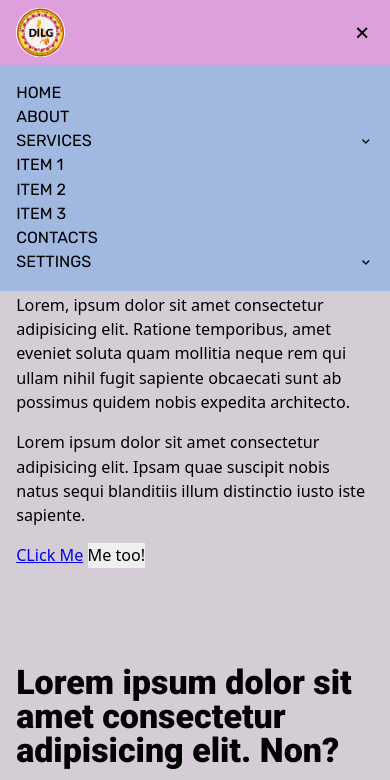
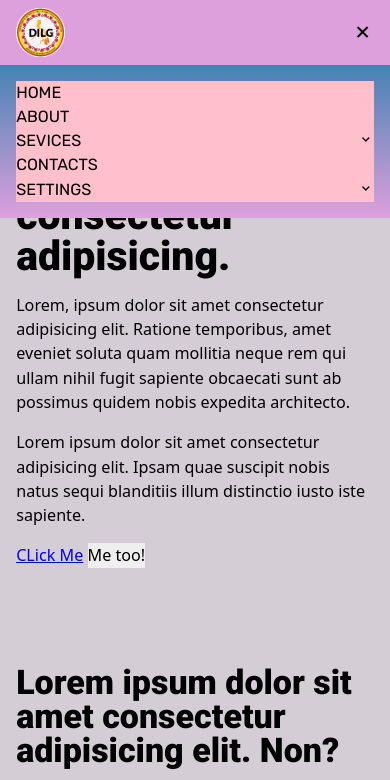
Before and after one commit to newbie-dev-freyl/PROJ-1, a website: page index.html in a window 390 px wide. Both pictures are taken after a click on the element 362 px from the left and 32 px from the top of the page. Shown: the top 780 px of the page. Drawn offline with nearby package versions, Linux system fonts and the light colour scheme; files that its build step writes are made by us from their sources.

Commit message:
remove components class toggle and toggle-menu

```diff
--- a/index.html
+++ b/index.html
@@ -18,44 +18,45 @@
                         <div class="brand-logo | round">
                             <img class="" src="./src/assets/images/brand-logo-1.png" alt="">
                         </div>
-                        <div class="toggle">
+                        <div class="nav-top__toggle">
                             <i class="bx bx-x"></i>
                             <i class="bx bx-menu"></i>
                         </div>
-                        <nav class="nav-top | toggle-menu" data-transform="bottom">
+                        <nav class="nav-top" data-transform-type="bottom">
                             <ul class="nav-top__list" role="list">
-                                <li>
-                                    <a href="#" data-toggle="false">home
+                                <li class="nav-top__item">
+                                    <a class="nav-top__link" href="#" data-toggle="false">home
                                         <span><i class="bx bx-chevron-down"></i></span>
                                     </a>
                                 </li>
 
-                                <li>
-                                    <a href="#" data-toggle="false">about
+                                <li class="nav-top__item">
+                                    <a class="nav-top__link" href="#" data-toggle="false">about
                                         <span><i class="bx bx-chevron-down"></i></span>
                                     </a>
                                 </li>
 
-                                <li>
-                                    <a href="#" data-toggle="true">services
+                                <li class="nav-top__item">
+                                    <a class="nav-top__link" href="#" data-toggle="true">sevices
                                         <span><i class="bx bx-chevron-down"></i></span>
                                     </a>
-
-                                    <ul class="sub__list" role="list">
+                                    <ul class="nav-top__sublist | toggle-menu" role="list">
                                         <li><a href="#"></a>Item 1</li>
                                         <li><a href="#"></a>Item 2</li>
                                         <li><a href="#"></a>Item 3</li>
                                     </ul>
                                 </li>
 
-                                <li>
-                                    <a href="#" data-toggle="false">contacts
+
+
+                                <li class="nav-top__item">
+                                    <a class="nav-top__link" href="#" data-toggle="false">contacts
                                         <span><i class="bx bx-chevron-down"></i></span>
                                     </a>
                                 </li>
 
-                                <li>
-                                    <a href="#" data-toggle="true">settings
+                                <li class="nav-top__item">
+                                    <a class="nav-top__link" href="#" data-toggle="true">settings
                                         <span><i class="bx bx-chevron-down"></i></span>
                                     </a>
                                 </li>
--- a/src/js/myscript.js
+++ b/src/js/myscript.js
@@ -1,13 +1,14 @@
-const toggleMenu = document.querySelector('.toggle-menu');
+const toggle = document.querySelector('.nav-top__toggle');
+const toggleMenu = document.querySelector('.nav-top__toggle + *');
 
-const toggle = document.querySelector('.toggle');
-const toggleIcons = toggle.querySelectorAll('i');
+toggle.addEventListener('click', () => {
+    toggle.toggleAttribute('toggled');
+    toggleMenu.toggleAttribute('reveal');
+})
 
-
-toggleIcons.forEach((icon) => {
-    icon.addEventListener('click', () => {
-        toggleIcons[0].classList.toggle('show-icon');
-        toggleIcons[1].classList.toggle('hide-icon');
-        toggleMenu.classList.toggle('show-menu');
-    })
+window.addEventListener('resize', () => {
+    if (document.documentElement.getBoundingClientRect().width > 600 ) {
+        toggle.removeAttribute('toggled');
+        toggleMenu.removeAttribute('reveal');
+    }
 })
--- a/src/scss/abstracts/_breakpoints.scss
+++ b/src/scss/abstracts/_breakpoints.scss
@@ -1,5 +1,5 @@
 $breakpoints: (
-    mobile: 37.5em,
-    tablet: 56em,
-    desktop: 75em,
+    tablet: 37.5em,
+    desktop: 56em,
+    xl: 75em,
 );
--- a/src/scss/base/_global-reset.scss
+++ b/src/scss/base/_global-reset.scss
@@ -59,4 +59,13 @@ body {
     background-color: rgb(213, 205, 213);
     font-family: var(--ff-primary);
     font-size: var(--fs-400);
+    overflow-x: hidden;
+
+    @include breakpoint(tablet) {
+        background: pink;;
+    }
+
+    @include breakpoint(desktop) {
+        background: green;
+    }
 }
--- a/src/scss/components/_index.scss
+++ b/src/scss/components/_index.scss
@@ -1,4 +1,4 @@
 @forward 'header';
 @forward 'nav-top';
-@forward 'toggle';
-@forward 'toggle-menu';
+// @forward 'toggle';
+// @forward 'toggle-menu';
--- a/src/scss/components/_nav-top.scss
+++ b/src/scss/components/_nav-top.scss
@@ -1,56 +1,133 @@
 @use '../abstracts/' as *;
 
+// div nav top toggle
+.nav-top__toggle {
+    position: relative;
+    display: grid;
+    font-size: var(--size-5);
+    opacity: 1;
+    cursor: pointer;
+    pointer-events: auto;
+
+    @include breakpoint(tablet) {
+        opacity: 0;
+        pointer-events: none;
+
+    }
+
+    >* {
+        transition: transform 300ms, opacity 200ms;
+    }
+
+    >*:first-child {
+        position: absolute;
+        place-self: center;
+        opacity: 0;
+        transform: rotate(0);
+    }
+
+    >*:last-child {
+        opacity: 1;
+        transform: rotate(0deg);
+    }
+
+
+}
+
+.nav-top__toggle[toggled] {
+
+    >*:first-child {
+        opacity: 1;
+        transform: rotate(90deg);
+    }
+
+    >*:last-child {
+        opacity: 0;
+        transform: rotate(90deg);
+    }
+}
+
+// nav nav-top
 .nav-top {
-    background: #a1b8e1;
+    background: linear-gradient(steelblue, plum);
+    position: absolute;
+    top: 100%;
     width: 100%;
-    padding-block: var(--size-4);
-    padding-inline: var(--size-4);
-    margin-inline: calc((var(--size-6) * -1)/2);
-    z-index: 999;
+    margin-left: calc((var(--size-6)* -1)/2);
+    padding: var(--size-4);
 
     font-family: var(--ff-nav);
     font-size: var(--fs-400);
     text-transform: uppercase;
 
+    opacity: 0;
+    --scale: ;
+    --transform: ;
+    scale: var(--scale);
+    transform: var(--transform);
+    transition: transform 300ms, scale 300ms, opacity 200ms;
+
     @include breakpoint(tablet) {
-        background: transparent;
-        width: auto;
+      position: relative;
+      width: auto;
+      margin-left: auto;
+      padding: 0;
+      opacity: 1;
     }
 
+}
 
-    li {
+.nav-top[data-transform-type="scale"] {
+    --scale: .9;
+}
 
-        &:hover {
-            background:pink;
-        }
+.nav-top[data-transform-type="top"] {
+    --transform: translateY(-10%);
+}
+
+.nav-top[data-transform-type="bottom"] {
+    --transform: translateY(10%);
+}
+
+.nav-top[data-transform-type="left"] {
+    --transform: translateX6(-10%);
+}
+
+.nav-top[data-transform-type="right"] {
+    --transform: translateX6(10%);
+}
+
+.nav-top[reveal] {
+    scale: 1;
+    opacity: 1;
+    transform: translateY(0%);
+}
+
+
+// ul nav top list
+.nav-top__list {
+    background: pink;
+    display: block;
+
+    @include breakpoint(tablet) {
+        @include flex-base(var(--size-5));
     }
 
-
     a {
+        @include flex-base();
+        justify-content: space-between;
+        text-decoration: none;
         color: currentColor;
-        text-decoration: none;
-
-        @include flex-base(var(--size-1));
-        justify-content: space-between;
     }
 
-    span {
-        display: grid;
-        place-content: center;
-    }
-
-    a[data-toggle="false"] {
-        span {
-            display: none;
-        }
+    a[data-toggle="false"] > * {
+        display: none;
     }
 }
 
 
-.nav-top__list  {
-    display: block;
 
-    @include breakpoint(tablet) {
-        @include flex-base(var(--size-4));
-    }
+.nav-top__sublist {
+    position: absolute;
+    @include hide-menu();
 }
--- a/src/scss/components/_toggle-menu.scss
+++ /dev/null
@@ -1,39 +0,0 @@
-@use '../abstracts/' as *;
-
-.toggle-menu {
-    position: absolute;
-    top: 100%;
-    @include hide-menu();
-    --transform: none;
-    --scale: 1;
-    scale: var(--scale);
-    transform: var(--transform) ;
-    transition: transform 200ms, opacity 150ms, scale 200ms;
-
-
-    @include breakpoint(tablet) {
-        position: relative;
-        @include show-menu();
-        --transform: translate(0);
-    }
-}
-
-.toggle-menu[data-transform="top"] {
-    --transform: translateY(-5%);
-}
-
-.toggle-menu[data-transform="bottom"] {
-    --transform: translateY(5%);
-}
-
-.toggle-menu[data-transform="left"] {
-    --transform: translateX(-5%);
-}
-
-.toggle-menu[data-transform="right"] {
-    --transform: translateX(5%);
-}
-
-.toggle-menu[data-transform="scale"] {
-    --transform: scale(.9);
-}
--- a/src/scss/components/_toggle.scss
+++ /dev/null
@@ -1,45 +0,0 @@
-@use '../abstracts/' as *;
-
-.toggle {
-    position: relative;
-    font-size: var(--fs-600);
-    cursor: pointer;
-    display: grid;
-
-
-    @include breakpoint(tablet) {
-        display: none;
-    }
-
-    >* {
-        pointer-events: auto;
-        transition: transform 300ms, opacity 200ms;
-    }
-
-    >*:first-child {
-        position: absolute;
-        place-self: center;
-        opacity: 0;
-        transform: rotate(90deg);
-    }
-
-    >*:first-child.show-icon {
-        opacity: 1;
-        transform: rotate(0);
-    }
-
-    >*:last-child {
-        opacity: 1;
-        transform: rotate(0deg);
-    }
-
-    >*:last-child.hide-icon {
-        opacity: 0;
-        transform: rotate(-90deg);
-    }
-
-    & + *.show-menu {
-        @include show-menu();
-        transform: translateY(0);
-    }
-}
```
Also changed, not shown: dist/myscript.js, dist/mystyle.css, 2 other files.
